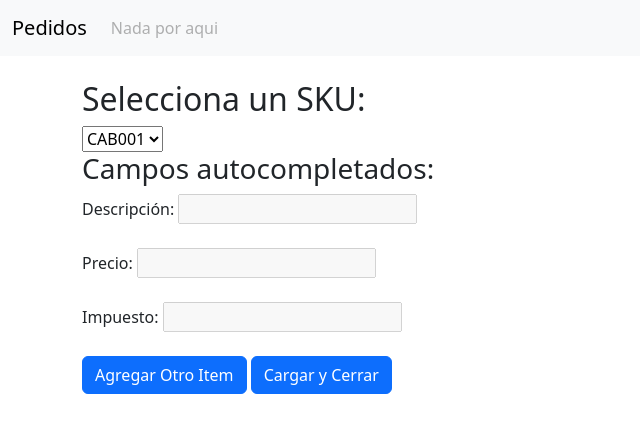
After one commit to d75324/cargapedidos, a Django app: page /soloform/ in a window 1280 px wide. The commit adds this page. Shown: the top 433 px of the page, without its empty margins (0-640 px from the left). Run offline with Django 4.2, Linux system fonts and the light colour scheme; parts of the project's set-up code (start-up, migrations or seed data) failed here and were passed over.

Commit message:
to work on soloform view

```diff
--- a/pedidos/forms.py
+++ b/pedidos/forms.py
@@ -5,9 +5,8 @@ class FormularioCargaPedidos(forms.ModelForm):
     class Meta:
         model = CargarPedidos
         fields = [
-            "sky",
+            "sku",
             "desc",
             "price",
             "iva",
-            "total_iva",
         ]
--- a/pedidos/templates/base.html
+++ b/pedidos/templates/base.html
@@ -13,7 +13,7 @@
 
     <nav class="navbar navbar-expand-lg bg-body-tertiary">
         <div class="container-fluid">
-          <a class="navbar-brand" href="#">Pedidos</a>
+          <a class="navbar-brand" href="{% url 'home' %}">Pedidos</a>
           <button class="navbar-toggler" type="button" data-bs-toggle="collapse" data-bs-target="#navbarSupportedContent" aria-controls="navbarSupportedContent" aria-expanded="false" aria-label="Toggle navigation">
             <span class="navbar-toggler-icon"></span>
           </button>
--- /dev/null
+++ b/pedidos/templates/soloform.html
@@ -0,0 +1,53 @@
+{% extends 'base.html' %}
+{% block content %}
+
+
+<h2>Selecciona un SKU:</h2>
+<select id="skuSelect" onchange="autocompletarCampos()">
+  <option value="CAB001">CAB001</option>
+  <option value="CAB002">CAB002</option>
+  <option value="CAB003">CAB003</option>
+  <option value="CAB004">CAB004</option>
+</select>
+
+<h3>Campos autocompletados:</h3>
+<label for="descripcion">Descripción:</label>
+<input type="text" id="descripcion" disabled><br><br>
+
+<label for="precio">Precio:</label>
+<input type="text" id="precio" disabled><br><br>
+
+<label for="impuesto">Impuesto:</label>
+<input type="text" id="impuesto" disabled><br><br>
+
+<script>
+  const sku_opciones = [
+    ['CAB001', 'cab cero uno', 105.13, 21],
+    ['CAB002', 'cab cero dos', 324.54, 21],
+    ['CAB003', 'cab cero tres', 220.15, 10.5],
+    ['CAB004', 'cab cero cuatro', 36.78, 10.5]
+  ];
+
+  function autocompletarCampos() {
+    const skuSeleccionado = document.getElementById('skuSelect').value;
+    const opcionSeleccionada = sku_opciones.find(opcion => opcion[0] === skuSeleccionado);
+    if (opcionSeleccionada) {
+      document.getElementById('descripcion').value = opcionSeleccionada[1];
+      document.getElementById('precio').value = opcionSeleccionada[2];
+      document.getElementById('impuesto').value = opcionSeleccionada[3];
+    }
+  }
+</script>
+
+<form action="{% url 'pedido' %}" method="post">
+    {% csrf_token %}
+    <button type="submit" class="btn btn-primary">
+        Agregar Otro Item
+    </button>
+    <button type="submit" class="btn btn-primary">
+        Cargar y Cerrar
+    </button>
+</form>
+
+
+{% endblock %}
--- a/pedidos/urls.py
+++ b/pedidos/urls.py
@@ -4,4 +4,6 @@ from . import views
 
 urlpatterns = [
     path('', views.home, name='home'),
+    path('pedido/', views.cargando_un_pedido, name='pedido'),
+    path('soloform/', views.soloform, name='soloform'),
 ]
--- a/pedidos/views.py
+++ b/pedidos/views.py
@@ -1,9 +1,12 @@
 from django.shortcuts import render
-from forms import FormularioCargaPedidos
-from models import CargarPedidos
+from .forms import FormularioCargaPedidos
+from .models import CargarPedidos
 
 def home(request):
     return render (request, 'home.html')
+
+def soloform(request):
+    return render (request, 'soloform.html')
 
 def cargando_un_pedido(request):
     este_pedido = CargarPedidos()
```
Also changed, not shown: pedidos/models.py (+3 -6 lines), pedidos/templates/home.html (+8 -28 lines), pedidos/templates/pedido.html (+22 -0 lines), amnesia.sqlite3.
